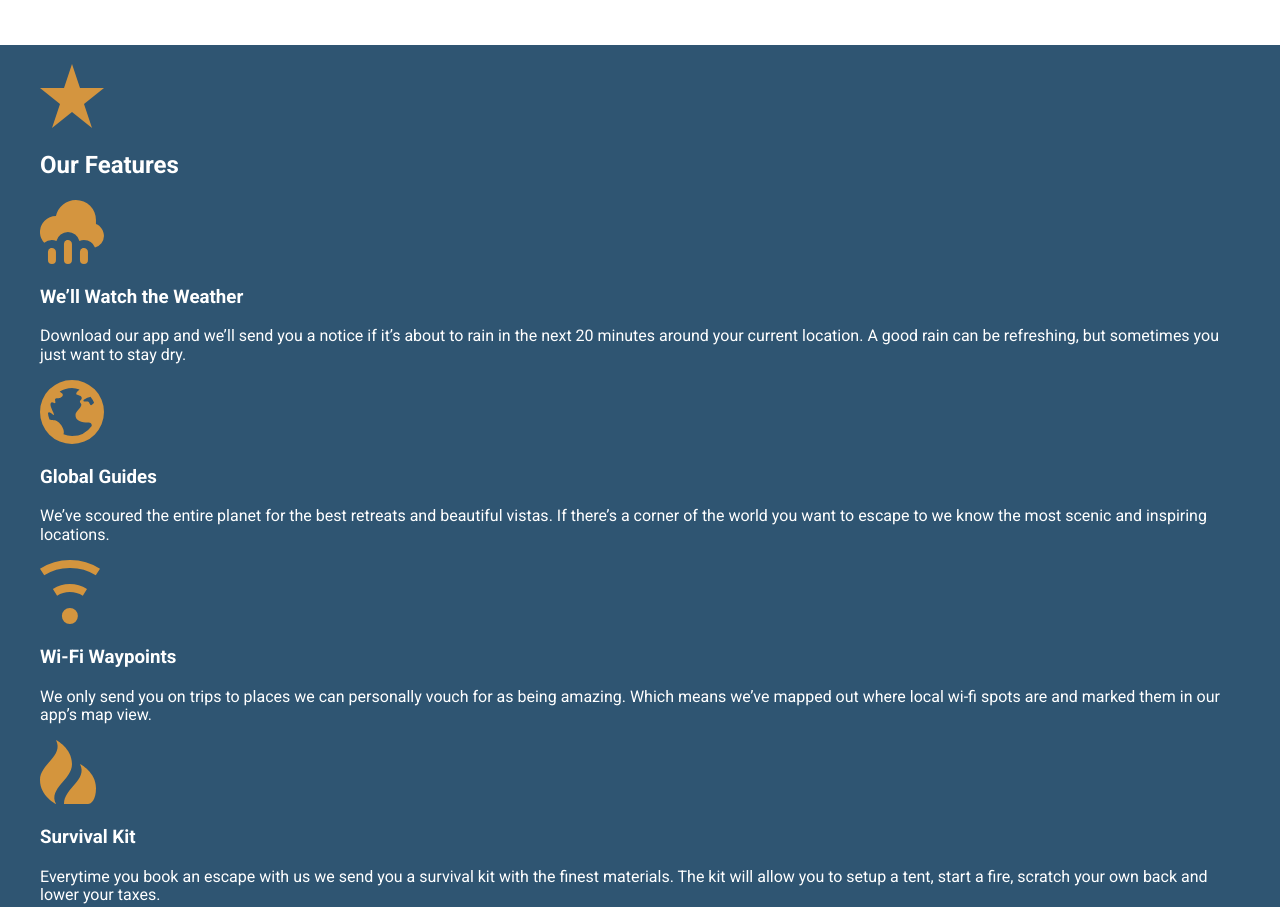
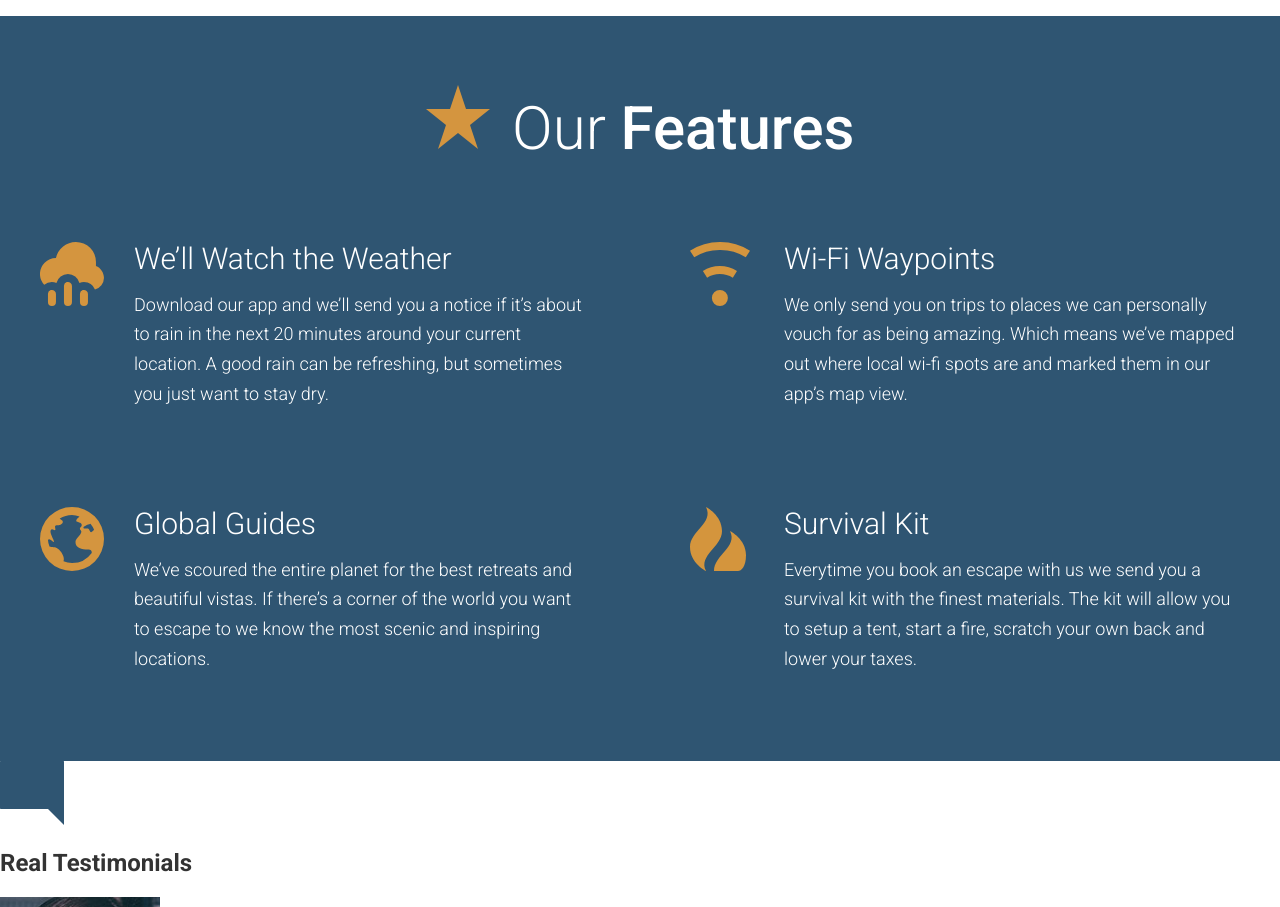
Before and after one commit to reanzi/we-travel, a website: page app/index.html in a window 1280 px wide. Shown: the part 2062-2969 px from the top of the page. Drawn offline with Linux system fonts and the light colour scheme.

Commit message:
Completed Our Features Section

```diff
--- /dev/null
+++ b/app/assets/styles/modules/_feature-item.css
@@ -0,0 +1,31 @@
+.feature-item {
+    position: relative;
+    padding-bottom: 2.5rem;
+
+    @mixin atSmall {
+         padding-left: 94px;
+    }
+
+    &__icon {
+        display: block;
+        margin: 0 auto;
+
+        @mixin atSmall {
+            position: absolute;
+            left: 0;
+        }
+    }
+    &__title {
+        font-size: 1.6rem;
+        font-weight: 300;
+        margin-top: .7em;
+        margin-bottom: .8rem;
+        text-align: center;
+
+        @mixin atSmall {
+            text-align: left;
+            margin-top: 1em;
+            font-size: 1.875rem;
+        }
+    }
+}
--- a/app/assets/styles/modules/_generic-content-container.css
+++ b/app/assets/styles/modules/_generic-content-container.css
@@ -1,7 +1,8 @@
 .generic-content-container {
    p {
        line-height: 1.65;
-       margin: 1.8rem 0;
+       margin: 0 0 1.8rem 0;
+       font-weight: 300;
 
        @mixin atSmall {
            font-size: 1.125rem;
--- a/app/assets/styles/modules/_row.css
+++ b/app/assets/styles/modules/_row.css
@@ -4,8 +4,15 @@
     &--gutters {
         margin-right: -65px;
     }
+    &--gutters-large {
+        margin-right: -100px;
+    }
+
     &--gutters > div {
         padding-right: 65px;
+    }
+    &--gutters-large > div {
+        padding-right: 100px;
     }
     &__b-margin-untill-medium {
         margin-bottom: 1rem;
@@ -29,6 +36,10 @@
         float: left;
         width: 66.66%;
     }
+    &__medium-6 {
+        float: left;
+        width: 50%;
+    }
 
     &__medium-8--smaller {
         width: 63%;
--- /dev/null
+++ b/app/assets/styles/modules/_section-title.css
@@ -0,0 +1,26 @@
+.section-title {
+    font-size: 2.55rem;
+    font-weight: 300;
+    text-align: center;
+
+    @mixin atSmall {
+        font-size: 3.75rem;
+    }
+
+    strong {
+        font-weight: 500;
+    }
+    &__icon {
+        display: block;
+        margin-left: auto;
+        margin-right: auto;
+        margin-bottom: .6rem;
+
+       @mixin atSmall {
+            margin-right: .5rem;
+            margin-left: 0;
+            margin-bottom: 0;
+            display: inline-block;
+        }
+    }
+}
--- a/app/assets/styles/styles.css
+++ b/app/assets/styles/styles.css
@@ -14,3 +14,5 @@
 @import "modules/_headline";
 @import "modules/_row";
 @import "modules/_generic-content-container";
+@import "modules/_section-title";
+@import "modules/_feature-item";
--- a/app/index.html
+++ b/app/index.html
@@ -98,28 +98,48 @@
 
     <div id="features" class="page-section page-section--blue">
         <div class="wrapper">
-            <img src="assets/images/icons/star.svg">
-            <h2>Our Features</h2>
+            <h2 class="section-title">
+                <img class="section-title__icon" src="assets/images/icons/star.svg"> Our
+                <strong>Features</strong>
+            </h2>
 
-            <img src="assets/images/icons/rain.svg">
-            <h3>We&rsquo;ll Watch the Weather</h3>
-            <p>Download our app and we&rsquo;ll send you a notice if it&rsquo;s about to rain in the next 20 minutes around
-                your current location. A good rain can be refreshing, but sometimes you just want to stay dry.</p>
+            <div class="row row--gutters-large generic-content-container">
+                <div class="row__medium-6">
+                    <div class="feature-item">
+                        <img class="feature-item__icon" src="assets/images/icons/rain.svg">
+                        <h3 class="feature-item__title">We&rsquo;ll Watch the Weather</h3>
+                        <p>Download our app and we&rsquo;ll send you a notice if it&rsquo;s about to rain in the next 20 minutes
+                            around your current location. A good rain can be refreshing, but sometimes you just want to stay
+                            dry.
+                        </p>
+                    </div>
 
-            <img src="assets/images/icons/globe.svg">
-            <h3>Global Guides</h3>
-            <p>We&rsquo;ve scoured the entire planet for the best retreats and beautiful vistas. If there&rsquo;s a corner of
-                the world you want to escape to we know the most scenic and inspiring locations.</p>
+                    <div class="feature-item">
+                        <img class="feature-item__icon" src="assets/images/icons/globe.svg">
+                        <h3 class="feature-item__title">Global Guides</h3>
+                        <p>We&rsquo;ve scoured the entire planet for the best retreats and beautiful vistas. If there&rsquo;s
+                            a corner of the world you want to escape to we know the most scenic and inspiring locations.</p>
+                    </div>
 
-            <img src="assets/images/icons/wifi.svg">
-            <h3>Wi-Fi Waypoints</h3>
-            <p>We only send you on trips to places we can personally vouch for as being amazing. Which means we&rsquo;ve mapped
-                out where local wi-fi spots are and marked them in our app&rsquo;s map view.</p>
+                </div>
+                <div class="row__medium-6">
+                    <div class="feature-item">
+                        <img class="feature-item__icon" src="assets/images/icons/wifi.svg">
+                        <h3 class="feature-item__title">Wi-Fi Waypoints</h3>
+                        <p>We only send you on trips to places we can personally vouch for as being amazing. Which means we&rsquo;ve
+                            mapped out where local wi-fi spots are and marked them in our app&rsquo;s map view.</p>
+                    </div>
 
-            <img src="assets/images/icons/fire.svg">
-            <h3>Survival Kit</h3>
-            <p>Everytime you book an escape with us we send you a survival kit with the finest materials. The kit will allow
-                you to setup a tent, start a fire, scratch your own back and lower your taxes.</p>
+                    <div class="feature-item">
+                        <img class="feature-item__icon" src="assets/images/icons/fire.svg">
+                        <h3 class="feature-item__title">Survival Kit</h3>
+                        <p>Everytime you book an escape with us we send you a survival kit with the finest materials. The kit
+                            will allow you to setup a tent, start a fire, scratch your own back and lower your taxes.</p>
+                    </div>
+
+                </div>
+            </div>
+
         </div>
     </div>
 
--- a/app/temp/styles/styles.css
+++ b/app/temp/styles/styles.css
@@ -433,8 +433,14 @@ img {
 .row--gutters {
         margin-right: -65px;
     }
+.row--gutters-large {
+        margin-right: -100px;
+    }
 .row--gutters > div {
         padding-right: 65px;
+    }
+.row--gutters-large > div {
+        padding-right: 100px;
     }
 .row__b-margin-untill-medium {
         margin-bottom: 1rem;
@@ -457,6 +463,10 @@ img {
         float: left;
         width: 66.66%;
     }
+    .row__medium-6 {
+        float: left;
+        width: 50%;
+    }
 
     .row__medium-8--smaller {
         width: 63%;
@@ -464,7 +474,8 @@ img {
     }
 .generic-content-container p {
        line-height: 1.65;
-       margin: 1.8rem 0;
+       margin: 0 0 1.8rem 0;
+       font-weight: 300;
    }
 @media (min-width: 530px) {
 .generic-content-container p {
@@ -475,3 +486,63 @@ img {
        font-weight: 700;
        color: #d59541;
    }
+.section-title {
+    font-size: 2.55rem;
+    font-weight: 300;
+    text-align: center;
+}
+@media (min-width: 530px) {
+.section-title {
+        font-size: 3.75rem
+}
+    }
+.section-title strong {
+        font-weight: 500;
+    }
+.section-title__icon {
+        display: block;
+        margin-left: auto;
+        margin-right: auto;
+        margin-bottom: .6rem;
+    }
+@media (min-width: 530px) {
+.section-title__icon {
+            margin-right: .5rem;
+            margin-left: 0;
+            margin-bottom: 0;
+            display: inline-block
+    }
+    }
+.feature-item {
+    position: relative;
+    padding-bottom: 2.5rem;
+}
+@media (min-width: 530px) {
+.feature-item {
+         padding-left: 94px
+}
+    }
+.feature-item__icon {
+        display: block;
+        margin: 0 auto;
+    }
+@media (min-width: 530px) {
+.feature-item__icon {
+            position: absolute;
+            left: 0
+    }
+    }
+.feature-item__title {
+        font-size: 1.6rem;
+        font-weight: 300;
+        margin-top: .7em;
+        margin-bottom: .8rem;
+        text-align: center;
+    }
+@media (min-width: 530px) {
+.feature-item__title {
+            text-align: left;
+            margin-top: 1em;
+            font-size: 1.875rem
+    }
+    }
```
